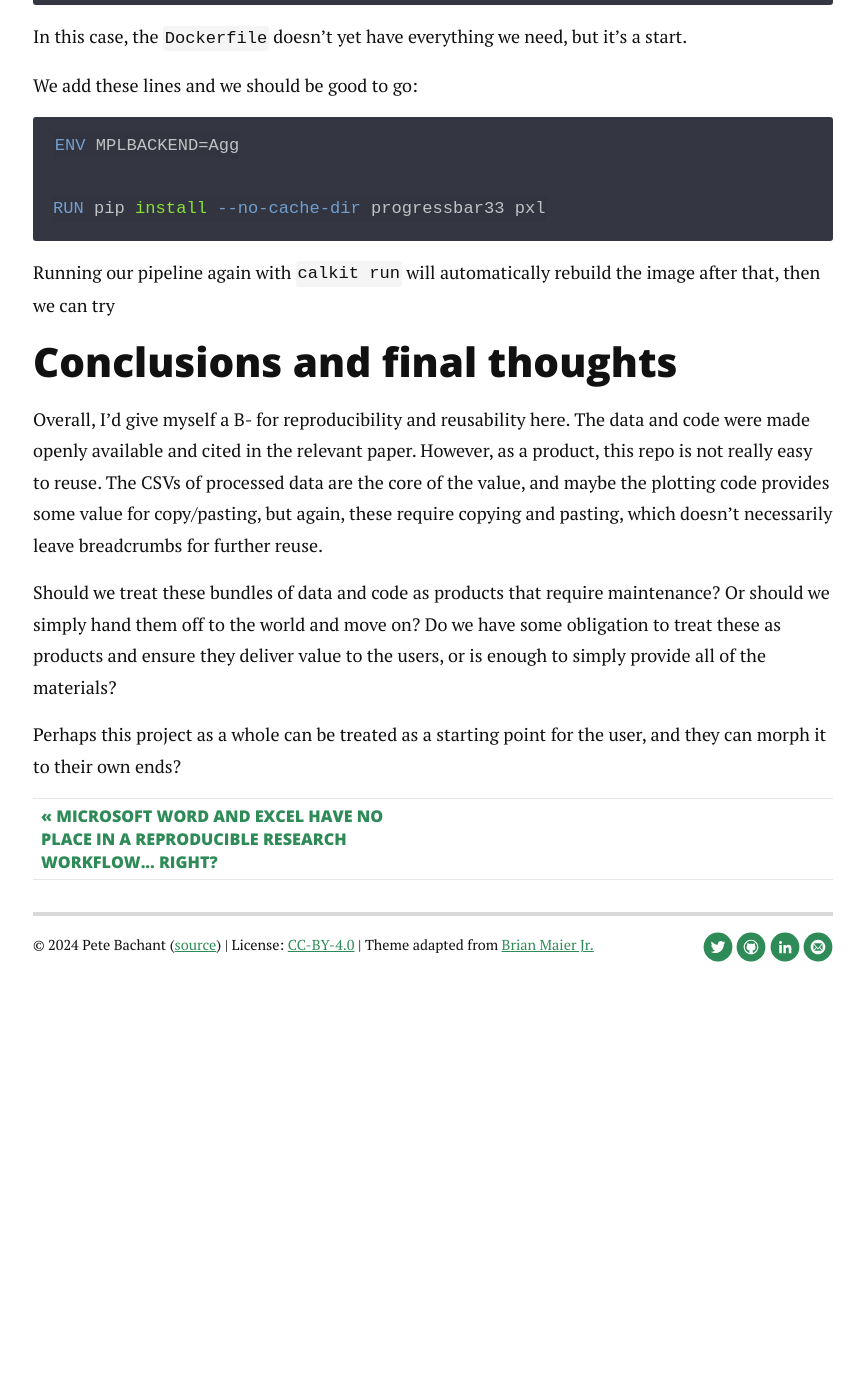
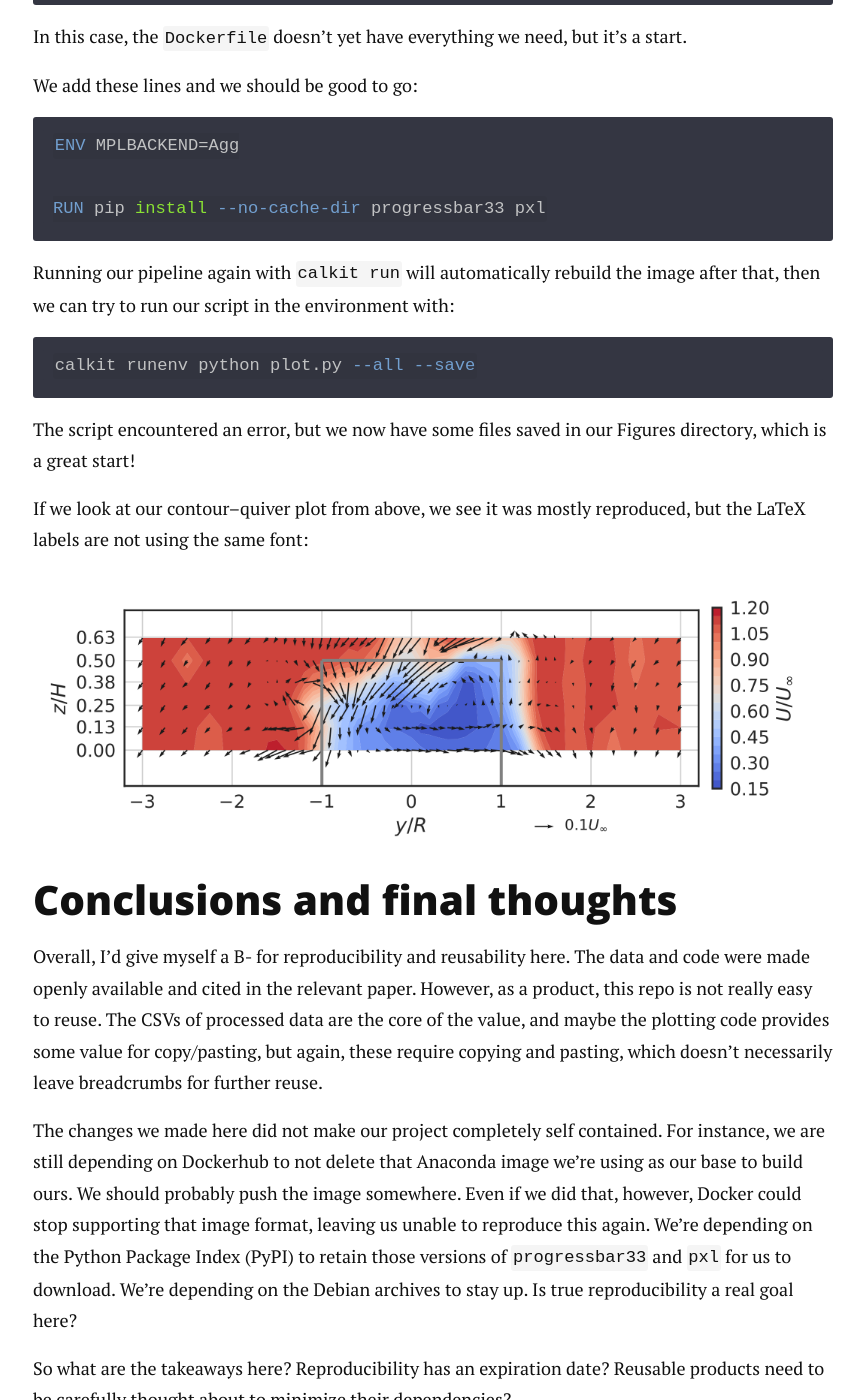
Before and after one commit to petebachant/petebachant.github.io, a Jekyll site: the page built from _posts/2024-12-03-failed-to-repro.markdown, in a window 1280 px wide and 1400 px high, scrolled down 7966 px. Shown: the whole window, without its empty margins (207-1071 px from the left). Built offline with Jekyll 4.4.1, drawn with Linux system fonts in a browser that asks for light colours; nearby versions of some CDN libraries; comment, search, counter and statistics services are not loaded; before the commit the page ends 9016 px from its top, so only the background shows below that; some of the changed text lies outside the part shown.

Commit message:
Add to repro fail article

````diff
--- a/_posts/2024-12-03-failed-to-repro.markdown
+++ b/_posts/2024-12-03-failed-to-repro.markdown
@@ -211,7 +211,21 @@ RUN pip install --no-cache-dir progressbar33 pxl
 
 Running our pipeline again with `calkit run` will automatically rebuild the
 image after that,
-then we can try
+then we can try to run our script in the environment with:
+
+```sh
+calkit runenv python plot.py --all --save
+```
+
+The script encountered an error,
+but we now have some files saved in our Figures directory,
+which is a great start!
+
+If we look at our contour--quiver plot from above, we see it was mostly
+reproduced, but the LaTeX labels are not using the same font:
+
+![Contour/quiver plot from first Docker run.](/images/repro-fail/ref-figure-docker.png)
+
 
 ## Conclusions and final thoughts
 
@@ -225,6 +239,25 @@ and maybe the plotting code provides some value for copy/pasting,
 but again, these require copying and pasting,
 which doesn't necessarily leave breadcrumbs for further reuse.
 
+The changes we made here did not make our project completely self
+contained.
+For instance,
+we are still depending on Dockerhub to not delete that Anaconda image
+we're using as our base to build ours.
+We should probably push the image somewhere.
+Even if we did that, however,
+Docker could stop supporting that image format,
+leaving us unable to reproduce this again.
+We're depending on the Python Package Index (PyPI) to retain those versions
+of `progressbar33` and `pxl` for us to download.
+We're depending on the Debian archives to stay up.
+Is true reproducibility a real goal here?
+
+So what are the takeaways here?
+Reproducibility has an expiration date?
+Reusable products need to be carefully thought about to minimize
+their dependencies?
+
 Should we treat these bundles of data and code as products that require
 maintenance?
 Or should we simply hand them off to the world and move on?
````
Also changed, not shown: images/repro-fail/first-docker-run.png (added), images/repro-fail/ref-figure-docker.png (added).
